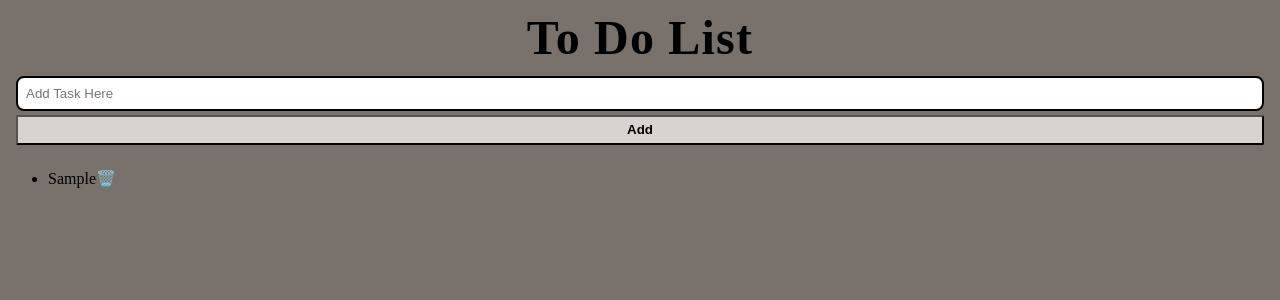
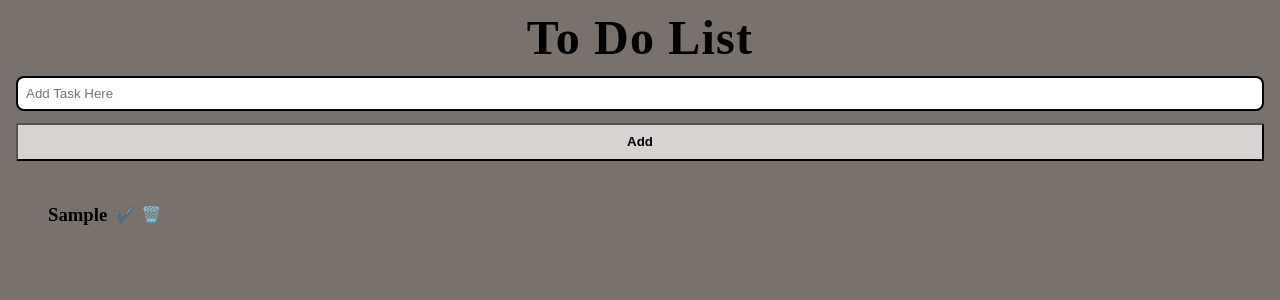
Before and after one commit to JabaDUDE/react-todo, a React (Vite) app: page / in a window 1280 px wide. Both pictures are taken after typing "Sample" into the empty fields and a click on the button "Add". Shown: the top 300 px of the page. Built offline with nearby package versions, Linux system fonts and the light colour scheme.

Commit message:
worked on styling task list

```diff
--- a/src/App.jsx
+++ b/src/App.jsx
@@ -7,10 +7,6 @@ function App() {
 
   const [todos, setTodos] = useState([])
   const [newTodo, setNewTodo] = useState('')
-
-  // const listItems = todos.map(function(todo){
-  //   <ToDoList item={todo} />
-  // })
 
   //initial state of newToDo is an empty string, so this function checks to make sure it's not just an empty string after trimming white space from both sides of input, then updates todos when the user hits the Add button. The newToDo is the 'e.target.value' of the input.
   const addTodo = () => {
@@ -26,8 +22,14 @@ function App() {
     setTodos(updatedTodos)
   }
 
+  //This function should move the todo that is marked 'completed' to a separate list to be grayed out.
+  //TODO: complete this function
+  const completedTodo= (index) => {
+
+  }
+
   return (
-    <div className="flex flex-col justify-center max-w-7xl">
+    <div className="flex flex-col justify-center m-auto max-w-7xl">
     <div className="flex justify-center">
       <h1 className="font-bold tracking-wide text-5xl m-1.5">To Do List</h1>
     </div>
@@ -35,7 +37,7 @@ function App() {
         <UserInput newTodo={newTodo} setNewTodo={setNewTodo} addTodo={addTodo} />
       </div>
       <div>
-        <ToDoList todos={todos} deleteTodo={deleteTodo} />
+        <ToDoList todos={todos} deleteTodo={deleteTodo} completedTodo={completedTodo} />
       </div>
     </div>
   )
--- a/src/ToDoList.jsx
+++ b/src/ToDoList.jsx
@@ -1,11 +1,16 @@
 //useState is used as props and passed down here form the parent App.jsx as well as the deleteTodo function
-export default function ToDoList({ todos, deleteTodo }){
+export default function ToDoList({ todos, deleteTodo, completedTodo }){
     return(
-        <ul>
+        <ul className="list-none max-w-5xl">
         {todos.map((todo, index) => (
-          <li key={index}>
-            {todo}
-            <span onClick={() => deleteTodo(index)} className="cursor-pointer">🗑️</span>
+          <li key={index} className="flex m-auto max-w-full">
+            <h3 className="font-bold align-middle">{todo}</h3>
+            <div className="m-2 flex items-center space-x-1.5">
+            <span onClick={() => completedTodo(index)}
+              className="cursor-pointer">✔️</span>
+            <span onClick={() => deleteTodo(index)}
+              className="cursor-pointer">🗑️</span>
+           </div>
           </li>
         ))}
       </ul>
--- a/src/UserInput.jsx
+++ b/src/UserInput.jsx
@@ -1,8 +1,8 @@
 export default function UserInput({ newTodo, setNewTodo, addTodo }){
     return(
         <div className="flex flex-col justify-center m-2">
-        <input type='text' value={newTodo} onChange={(e) => setNewTodo(e.target.value)} placeholder='Add Task Here' className="mb-1 border-black border-solid rounded-lg p-2"/>
-        <button className="font-bold leading-6 cursor-pointer rounded-sm bg-stone-300 hover:bg-stone-700 hover:text-white" onClick={addTodo}>Add</button>
+        <input type='text' value={newTodo} onChange={(e) => setNewTodo(e.target.value)} placeholder='Add Task Here' className="mb-3 border-black border-solid rounded-lg p-2"/>
+        <button className="font-bold leading-8 cursor-pointer rounded-sm bg-stone-300 hover:bg-stone-700 hover:text-white" onClick={addTodo}>Add</button>
         </div>
     )
 }
```
